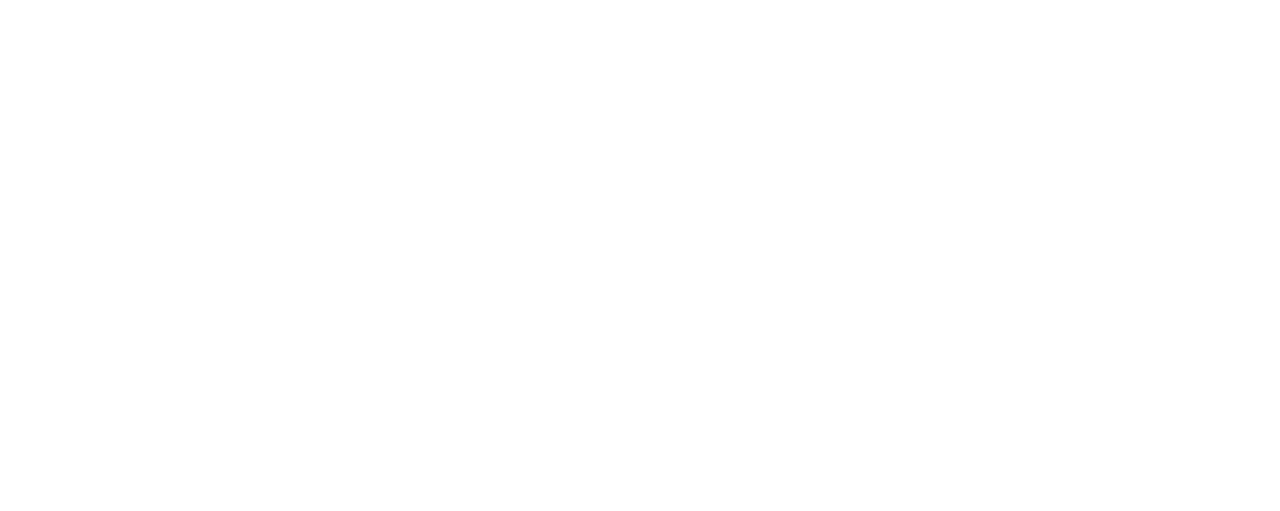
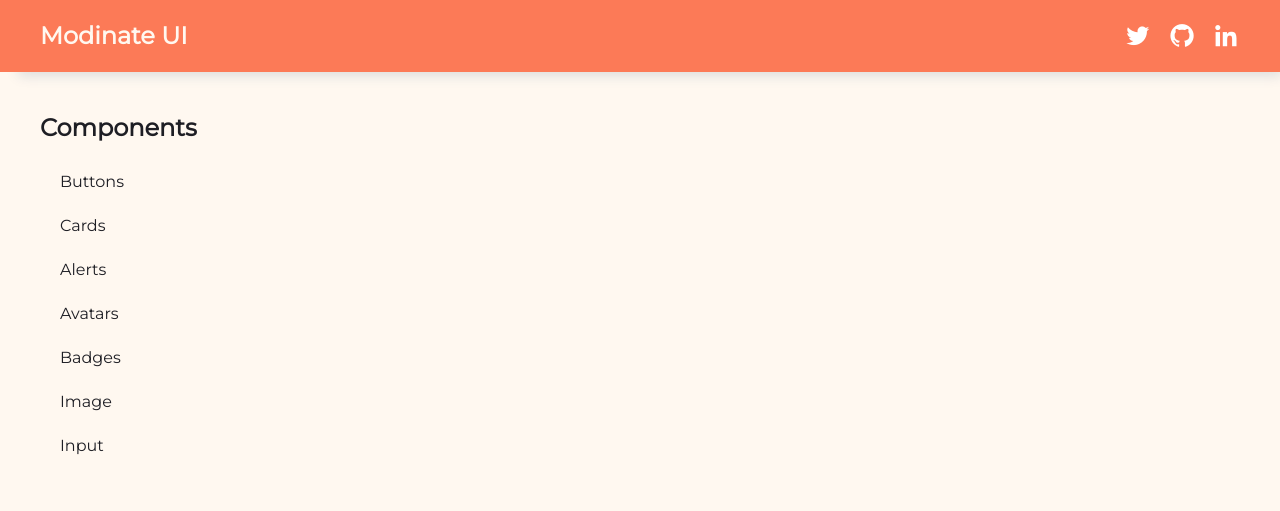
Before and after one commit to Hardiegogo/Modinate_UI, a plain HTML site: page docsite.html in a window 1280 px wide. Drawn offline with nearby package versions, Linux system fonts and the light colour scheme.

Commit message:
Added skeleton for docsite

```diff
--- a/CSS files/docsite.css
+++ b/CSS files/docsite.css
@@ -0,0 +1,77 @@
+@import "style-guide.css";
+@import "./components/navbar/navbar.css";
+@import "./components/buttons/buttons.css";
+
+*,
+*::before,
+*::after {
+  margin: 0;
+  padding: 0;
+  box-sizing: border-box;
+}
+
+body{
+   font-family: 'Montserrat', sans-serif;
+   background-color: var(--bg-color-white);
+   color:var(--black-shade)
+}
+
+.app{
+    display: grid;
+    grid-template-columns: repeat(4,1fr);
+    grid-template-areas:
+    'navbar navbar navbar navbar'
+    'sidebar content content content'
+    'footer footer footer footer';
+}
+
+a{
+    text-decoration: none;
+    color: var(--black-shade);
+}
+
+.navbar{
+    grid-area: navbar;
+    box-shadow: 10px 12px 12px -8px rgba(222,222,222,1);
+}
+
+.sidebar{
+    grid-area: sidebar;
+
+    /* box-shadow: 10px 12px 12px -8px rgba(222,222,222,1); */
+
+
+}
+
+.sidebar-list{
+    list-style: none;
+}
+
+.sidebar-list-item{
+    padding: 1rem;
+
+}
+
+.sidebar-list-item:hover,.sidebar-list-item:focus{
+
+    font-weight: 600;
+    background-color: #EBE4DC;
+}
+
+
+
+
+
+
+
+
+
+
+
+.content{
+    grid-area:content;
+}
+
+.footer{
+    grid-area: footer;
+}
--- a/docsite.html
+++ b/docsite.html
@@ -0,0 +1,84 @@
+<!DOCTYPE html>
+<html lang="en">
+<head>
+    <meta charset="UTF-8">
+    <meta http-equiv="X-UA-Compatible" content="IE=edge">
+    <meta name="viewport" content="width=device-width, initial-scale=1.0">
+    <link rel="preconnect" href="https://fonts.googleapis.com">
+    <link rel="preconnect" href="https://fonts.gstatic.com" crossorigin>
+    <link href="https://fonts.googleapis.com/css2?family=Montserrat&display=swap" rel="stylesheet">
+    <link href='https://unpkg.com/boxicons@2.1.1/css/boxicons.min.css' rel='stylesheet'>
+    <link rel="stylesheet" href="./CSS files/docsite.css">
+    <title>Modinate UI</title>
+</head>
+<body>
+    <div class="app">
+        <header class='navbar' >
+            <div class="header-left">
+                <h3>Modinate UI</h3>
+            </div>
+            <div class="header-right">
+                <nav>
+                    <ul>
+                        <li>
+                            <a href="https://twitter.com/Chirag__dev">
+                                <i class='bx bxl-twitter social-icons'></i>
+                            </a>
+                        </li>
+                        <li>
+                            <a href="https://github.com/Hardiegogo/Modinate_UI">
+                                <i class='bx bxl-github social-icons'></i>
+                            </a>
+                        </li>
+
+                        <li>
+                            <a href="https://www.linkedin.com/in/chirag-dev/">
+                                <i class='bx bxl-linkedin social-icons' ></i>
+                            </a>
+                        </li>
+                    </ul>
+
+                </nav>
+
+            </div>
+        </header>
+        <aside class="sidebar p-40">
+            <div class="sidebar-heading">
+                <h3>Components</h3>
+            </div>
+            <ul class="sidebar-list">
+
+                <li class="sidebar-list-item x-small-text mt-16">
+                    <a class='sidebar-list-item' href="">Buttons</a>
+                </li>
+                <li class="sidebar-list-item x-small-text">
+                    <a  class='sidebar-list-item'href="">Cards</a>
+                </li>
+                <li class="sidebar-list-item x-small-text">
+                    <a  class='sidebar-list-item'href="">Alerts</a>
+                </li>
+                <li class="sidebar-list-item x-small-text">
+                    <a  class='sidebar-list-item'href="">Avatars</a>
+                </li>
+                <li class="sidebar-list-item x-small-text">
+                    <a  class='sidebar-list-item'href="">Badges</a>
+                </li>
+                <li class="sidebar-list-item x-small-text">
+                    <a  class='sidebar-list-item'href="">Image</a>
+                </li>
+                <li class="sidebar-list-item x-small-text">
+                    <a  class='sidebar-list-item'href="">Input</a>
+                </li>
+
+            </ul>
+        </aside>
+        <main class="content">
+
+        </main>
+        <footer class="footer">
+
+        </footer>
+    </div>
+
+</body>
+</html>
```
Also changed, not shown: CSS files/components/navbar/navbar.html (+3 -3 lines).
